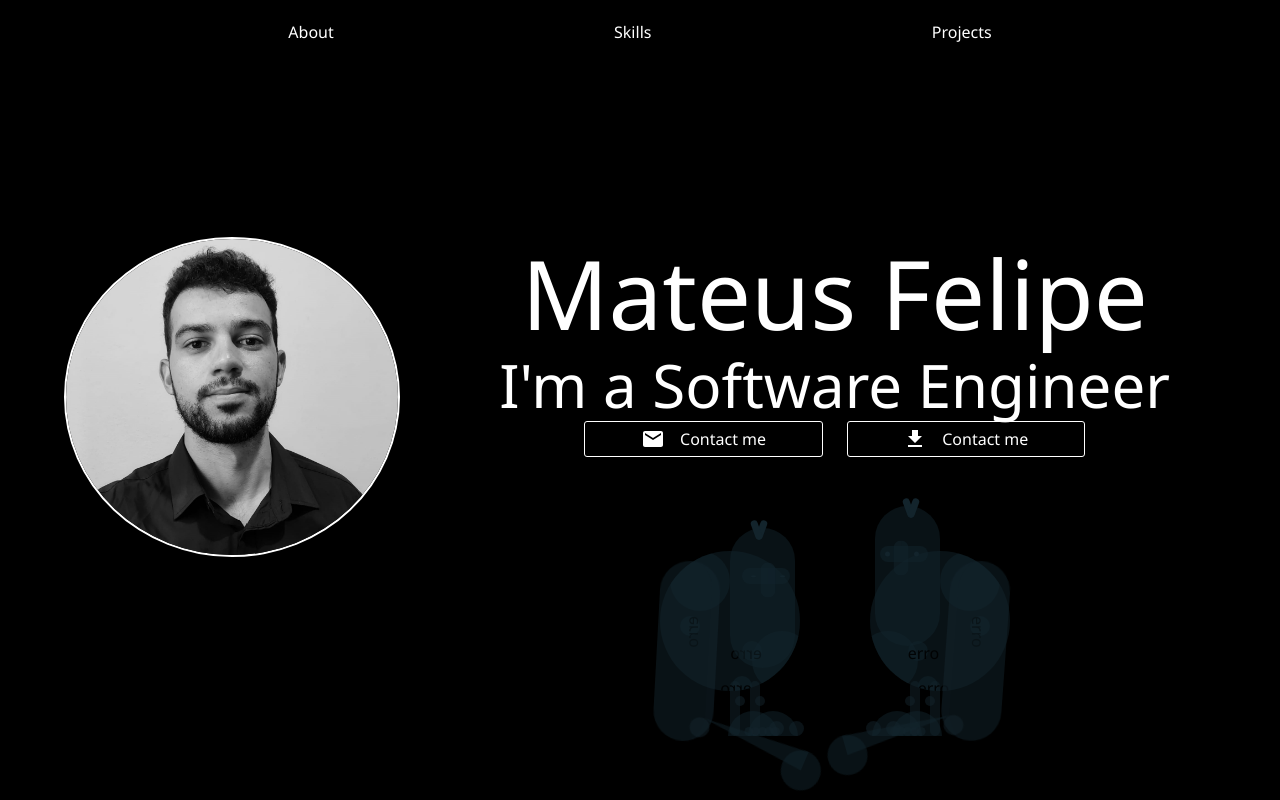
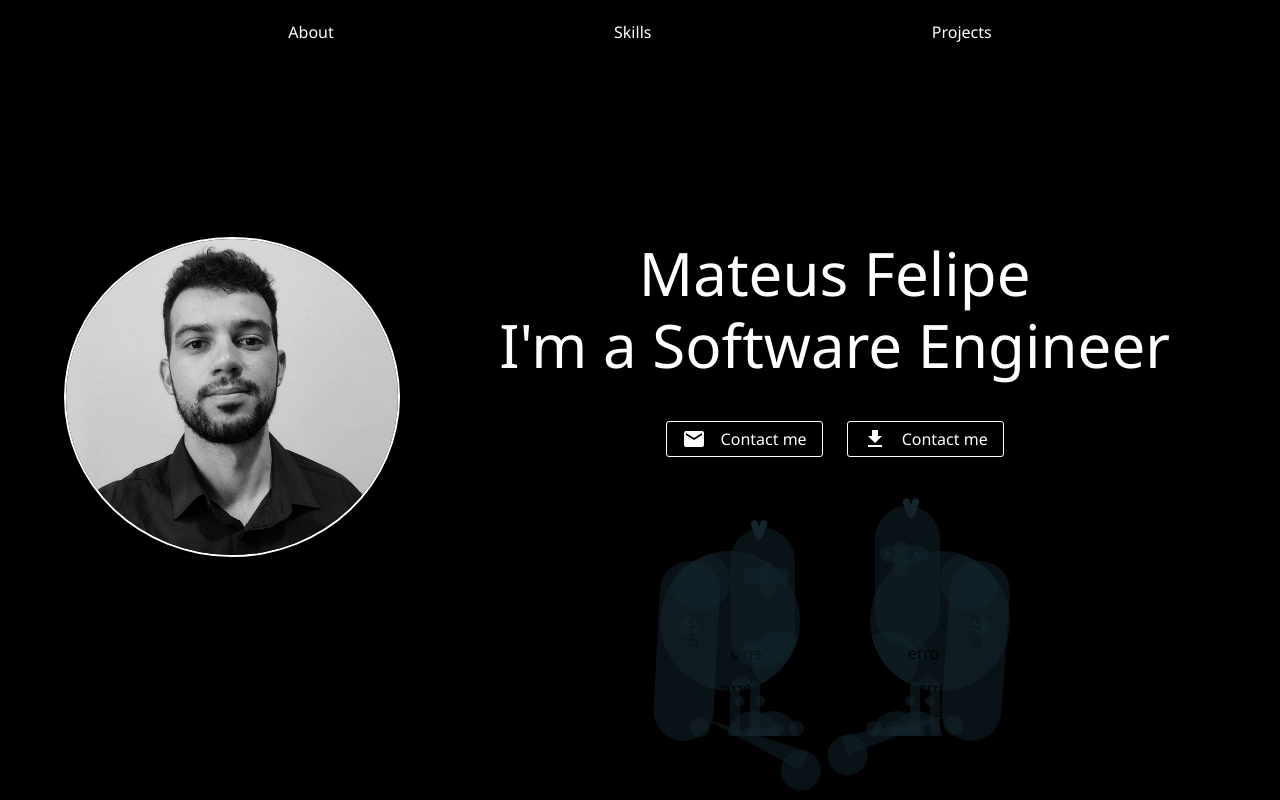
Before and after one commit to Japazin/Portfolio, a React (Vite) app in the folder my-port/: page / in a window 1280 px wide. Built offline with nearby package versions, Linux system fonts and the light colour scheme.

Commit message:
links ok

```diff
--- a/my-port/src/components/Navbar/Navbar.tsx
+++ b/my-port/src/components/Navbar/Navbar.tsx
@@ -1,7 +1,7 @@
 import { AppBar, MenuItem, Toolbar, styled } from "@mui/material";
 
 const Navbar = () => {
-    const StyledToobar = styled(Toolbar)(({theme}) => ({
+    const StyledToobar = styled(Toolbar)(({}) => ({
       display:"flex",
       justifyContent:"space-evenly",
       }));
--- a/my-port/src/pages/Home/sections/Hero/Hero.tsx
+++ b/my-port/src/pages/Home/sections/Hero/Hero.tsx
@@ -31,11 +31,12 @@ const Hero = () => {
             <Grid item xs={12} md={4}>
               <StyledImg src={Avatar} />
             </Grid>
-            <Grid item xs={12} md={8} >
+            <Grid item xs={12} md={8}  >
               <Typography
                 color="primary.contrastText"
-                variant="h1"
+                variant="h2"
                 textAlign="center"
+
               >
                 Mateus Felipe
               </Typography>
@@ -46,13 +47,12 @@ const Hero = () => {
               >
                 I'm a Software Engineer
               </Typography>
-              <Grid container display="flex" justifyContent="center" spacing={3}>
+              <Grid container display="flex" justifyContent="center" spacing={3} marginTop={2}>
                 <Grid
                   item
-                  xs={12}
-                  md={4}
                   display="flex"
                   justifyContent="center"
+
                 >
                   <StyledButton>
                     <MailIcon />
@@ -63,8 +63,6 @@ const Hero = () => {
                 </Grid>
                 <Grid
                   item
-                  xs={12}
-                  md={4}
                   display="flex"
                   justifyContent="center"
                 >
```
